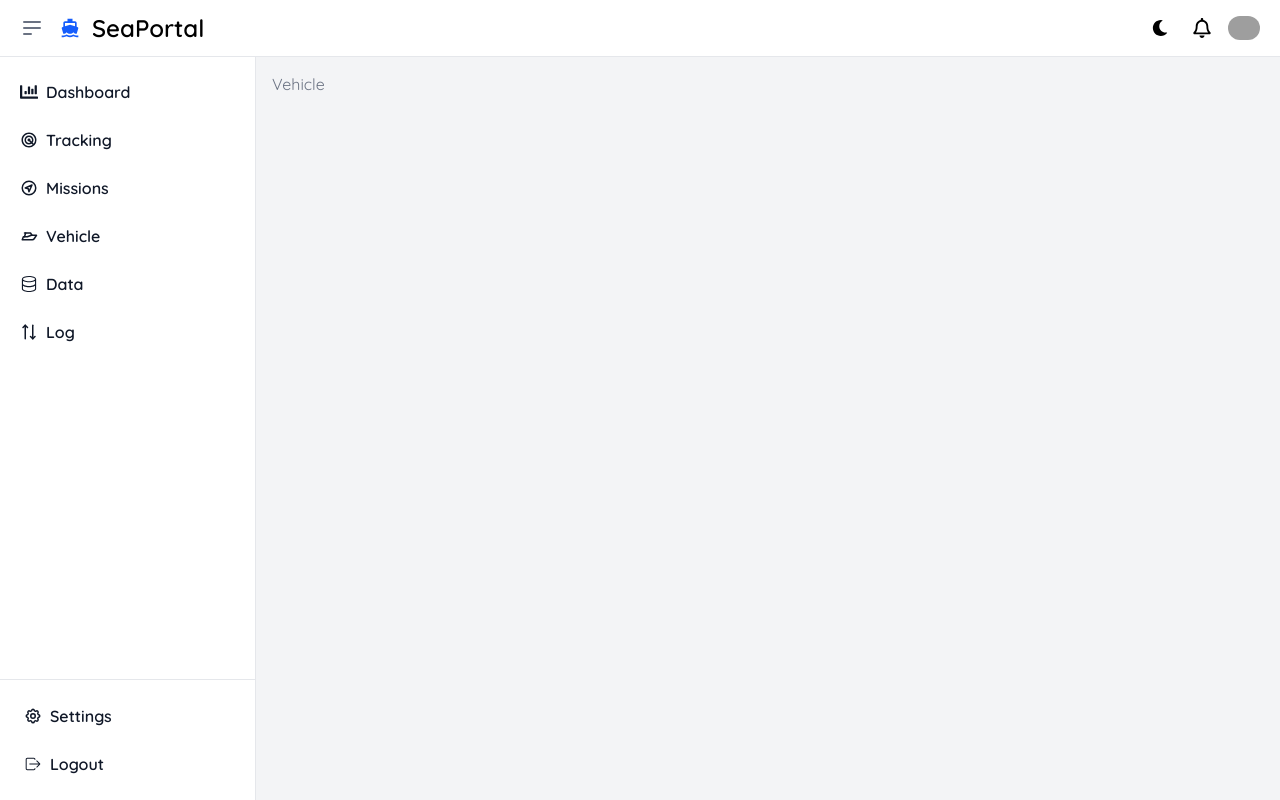
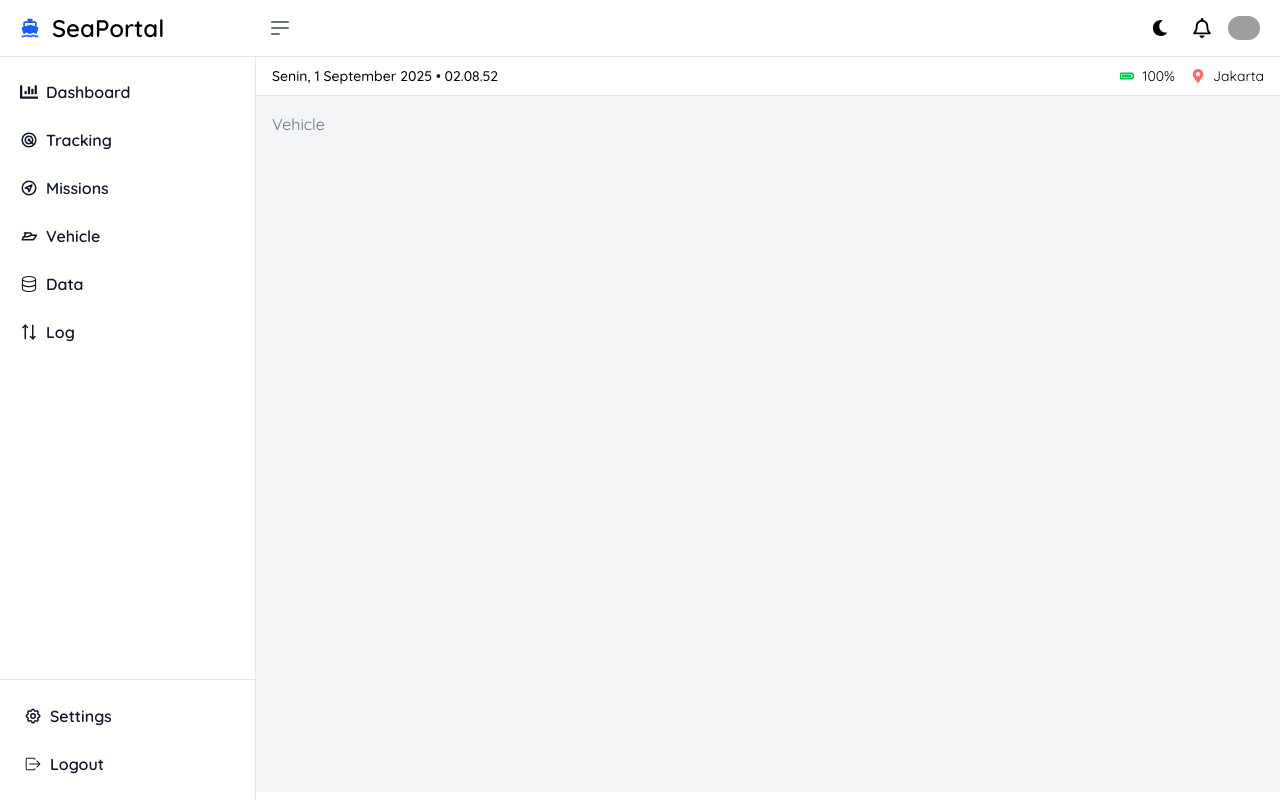
Before and after one commit to Musthofali24/responsive-admin-react, a React (Vite) app: page /vehicle in a window 1280 px wide. Built offline with nearby package versions, Linux system fonts and the light colour scheme; grey boxes are pictures that could not be loaded.

Commit message:
feat(Navbar): Add Topbar for Realtime Datetime, Battery, Location, and etc in the future

```diff
--- a/src/components/Header/Header.jsx
+++ b/src/components/Header/Header.jsx
@@ -63,18 +63,18 @@ const Header = ({ darkMode, toggleDarkMode, toggleSidebar }) => {
       <div className="px-2 py-2 lg:px-5 lg:pl-3">
         <div className="flex items-center justify-between">
           <div className="flex items-center justify-start rtl:justify-end">
+            <a href="#" className="flex ms-2 md:me-24">
+              <MdDirectionsBoatFilled className="h-8 me-3 text-xl text-blue-600" />
+              <span className="self-center text-xl font-semibold sm:text-2xl whitespace-nowrap dark:text-white hidden sm:block">
+                SeaPortal
+              </span>
+            </a>
             <button
               className="inline-flex items-center p-2 text-sm text-gray-500 rounded-lg hover:bg-gray-100 focus:outline-none focus:ring-2 focus:ring-gray-200 dark:text-gray-400 dark:hover:bg-gray-700 dark:focus:ring-gray-600 cursor-pointer"
               onClick={toggleSidebar}
             >
               <HiOutlineMenuAlt2 className="text-2xl" />
             </button>
-            <a href="#" className="flex ms-2 md:me-24">
-              <MdDirectionsBoatFilled className="h-8 me-3 text-xl text-blue-600" />
-              <span className="self-center text-xl font-semibold sm:text-2xl whitespace-nowrap dark:text-white">
-                SeaPortal
-              </span>
-            </a>
           </div>
           <div className="flex items-center gap-4 relative">
             <button
@@ -92,7 +92,7 @@ const Header = ({ darkMode, toggleDarkMode, toggleSidebar }) => {
               <div className=""></div>
             </button>
             {isNotificationsOpen && (
-              <div className="absolute right-12 top-12 mt-2 w-75 bg-white dark:bg-black rounded-lg shadow-lg border border-gray-200 dark:border-gray-700 z-50 p-3">
+              <div className="absolute right-12 top-12 mt-2 w-50 lg:w-75 bg-white dark:bg-black rounded-lg shadow-lg border border-gray-200 dark:border-gray-700 z-50 p-3">
                 {/* isi dengan notifikasi */}
                 <ul className="space-y-2">
                   <li className="flex items-center gap-2 cursor-pointer dark:text-white font-semibold rounded px-2 py-1">
--- /dev/null
+++ b/src/components/Topbar/Topbar.jsx
@@ -0,0 +1,76 @@
+import React, { useEffect, useState } from "react";
+import {
+  FaBatteryEmpty,
+  FaBatteryQuarter,
+  FaBatteryHalf,
+  FaBatteryThreeQuarters,
+  FaBatteryFull,
+  FaMapMarkerAlt,
+} from "react-icons/fa";
+
+const Topbar = ({ isSidebarOpen }) => {
+  const [time, setTime] = useState(new Date());
+  const [batteryLevel, setBatteryLevel] = useState(1);
+
+  useEffect(() => {
+    const t = setInterval(() => setTime(new Date()), 1000);
+    return () => clearInterval(t);
+  }, []);
+
+  useEffect(() => {
+    if (navigator.getBattery) {
+      navigator.getBattery().then((battery) => {
+        setBatteryLevel(battery.level);
+        battery.addEventListener("levelchange", () =>
+          setBatteryLevel(battery.level)
+        );
+      });
+    }
+  }, []);
+
+  const renderBatteryIcon = () => {
+    if (batteryLevel <= 0.1) return <FaBatteryEmpty className="text-red-500" />;
+    if (batteryLevel <= 0.3)
+      return <FaBatteryQuarter className="text-orange-500" />;
+    if (batteryLevel <= 0.6)
+      return <FaBatteryHalf className="text-yellow-500" />;
+    if (batteryLevel <= 0.9)
+      return <FaBatteryThreeQuarters className="text-green-400" />;
+    return <FaBatteryFull className="text-green-500" />;
+  };
+
+  return (
+    <div
+      className={`fixed z-40 top-14 right-0 bg-white
+                  h-10 py-2 px-4 border-b border-gray-200
+                  dark:bg-black dark:border-gray-700
+                  flex items-center justify-between
+                  ${isSidebarOpen ? "md:left-64 left-16" : "left-16"}`}
+    >
+      {/* Tanggal & Waktu */}
+      <div className="dark:text-white text-sm font-medium">
+        {time.toLocaleDateString("id-ID", {
+          weekday: "long",
+          year: "numeric",
+          month: "long",
+          day: "numeric",
+        })}{" "}
+        • {time.toLocaleTimeString("id-ID")}
+      </div>
+
+      {/* Indikator */}
+      <div className="flex items-center gap-4 dark:text-white text-sm">
+        <div className="flex items-center gap-2">
+          {renderBatteryIcon()}
+          <span>{Math.round(batteryLevel * 100)}%</span>
+        </div>
+        <div className="flex items-center gap-2">
+          <FaMapMarkerAlt className="text-red-400" />
+          <span>Jakarta</span>
+        </div>
+      </div>
+    </div>
+  );
+};
+
+export default Topbar;
--- a/src/pages/Dashboard.jsx
+++ b/src/pages/Dashboard.jsx
@@ -4,9 +4,9 @@ import "leaflet/dist/leaflet.css";
 const Dashboard = () => {
   return (
     <div className="w-full grid grid-cols-1 gap-4 md:grid-cols-2 lg:grid-cols-3 xl:grid-cols-4 pb-5">
-      <div className="col-span-4 grid grid-cols-1 gap-4 md:grid-cols-2 lg:grid-cols-3 xl:grid-cols-4">
-        <div className="h-[660px] bg-white border-1 border-gray-200 dark:bg-transparent dark:border-1 dark:border-gray-700 rounded-2xl"></div>
-        <div className="z-0 h-[660px] col-span-2 bg-white border-1 border-gray-200 dark:bg-transparent dark:border-1 dark:border-gray-700 rounded-2xl overflow-hidden">
+      <div className="col-span-4 grid grid-cols-1 gap-4 md:grid-cols-2 lg:grid-cols-6 xl:grid-cols-8">
+        <div className="h-[360px] md:h-[660px] order-2 lg:order-1 lg:grid-cols-4 xl:col-span-2 w-full bg-white border-1 border-gray-200 dark:bg-transparent dark:border-1 dark:border-gray-700 rounded-2xl"></div>
+        <div className="z-0 h-[360px] md:h-[660px] col-span-1 order-1 lg:order-2 md:col-span-2 lg:col-span-4 xl:col-span-4 bg-white border-1 border-gray-200 dark:bg-transparent dark:border-1 dark:border-gray-700 rounded-2xl overflow-hidden">
           <MapContainer
             center={[-6.2, 106.8]}
             zoom={10}
@@ -18,11 +18,11 @@ const Dashboard = () => {
             />
           </MapContainer>
         </div>
-        <div className="h-[660px] bg-white border-1 border-gray-200 dark:bg-transparent dark:border-1 dark:border-gray-700 rounded-2xl"></div>
+        <div className="h-[360px] md:h-[660px] bg-white border-1 order-3 lg:order-3 xl:col-span-2 border-gray-200 dark:bg-transparent dark:border-1 dark:border-gray-700 rounded-2xl"></div>
       </div>
-      <div className="col-span-4 grid grid-cols-1 gap-4 md:grid-cols-2 lg:grid-cols-3 xl:grid-cols-4">
-        <div className="h-56 col-span-2 bg-white border-1 border-gray-200 dark:bg-transparent dark:border-1 dark:border-gray-700 rounded-2xl"></div>
-        <div className="h-56 col-span-2 bg-white border-1 border-gray-200 dark:bg-transparent dark:border-1 dark:border-gray-700 rounded-2xl"></div>
+      <div className="col-span-4 grid grid-cols-1 gap-4 md:grid-cols-2 lg:grid-cols-6 xl:grid-cols-4">
+        <div className="h-56 col-span-3 xl:col-span-2 bg-white border-1 border-gray-200 dark:bg-transparent dark:border-1 dark:border-gray-700 rounded-2xl"></div>
+        <div className="h-56 col-span-3 xl:col-span-2 bg-white border-1 border-gray-200 dark:bg-transparent dark:border-1 dark:border-gray-700 rounded-2xl"></div>
       </div>
     </div>
   );
--- /dev/null
+++ b/src/pages/auth/Login.jsx
@@ -0,0 +1,7 @@
+import React from "react";
+
+const Login = () => {
+  return <div>Login</div>;
+};
+
+export default Login;
--- /dev/null
+++ b/src/pages/auth/SetUsernamePassword.jsx
@@ -0,0 +1,7 @@
+import React from "react";
+
+const SetUsernamePassword = () => {
+  return <div>SetUsernamePassword</div>;
+};
+
+export default SetUsernamePassword;
--- a/src/ui/Main.jsx
+++ b/src/ui/Main.jsx
@@ -1,13 +1,21 @@
 import React from "react";
+import Topbar from "../components/Topbar/Topbar";
 
 const Main = ({ children, isSidebarOpen }) => {
   return (
-    <div
-      className={`text-gray-500 bg-gray-100 px-4 pt-4 flex gap-2 flex-col lg:flex-row transition-all duration-300 mt-14 dark:bg-black dark:text-gray-400 min-h-[calc(100vh-56px)] ${
-        isSidebarOpen ? "md:ml-64" : "ml-16"
-      }`}
-    >
-      {children}
+    <div>
+      {/* Topbar jadi komponen terpisah */}
+      <Topbar isSidebarOpen={isSidebarOpen} />
+
+      {/* Content */}
+      <div
+        className={`text-gray-500 bg-gray-100 px-4 pt-16 mt-12
+                    transition-all duration-300 dark:bg-black dark:text-gray-400
+                    min-h-[calc(100vh-56px)]
+                    ${isSidebarOpen ? "md:ml-64 ml-16" : "ml-16"}`}
+      >
+        {children}
+      </div>
     </div>
   );
 };
```
